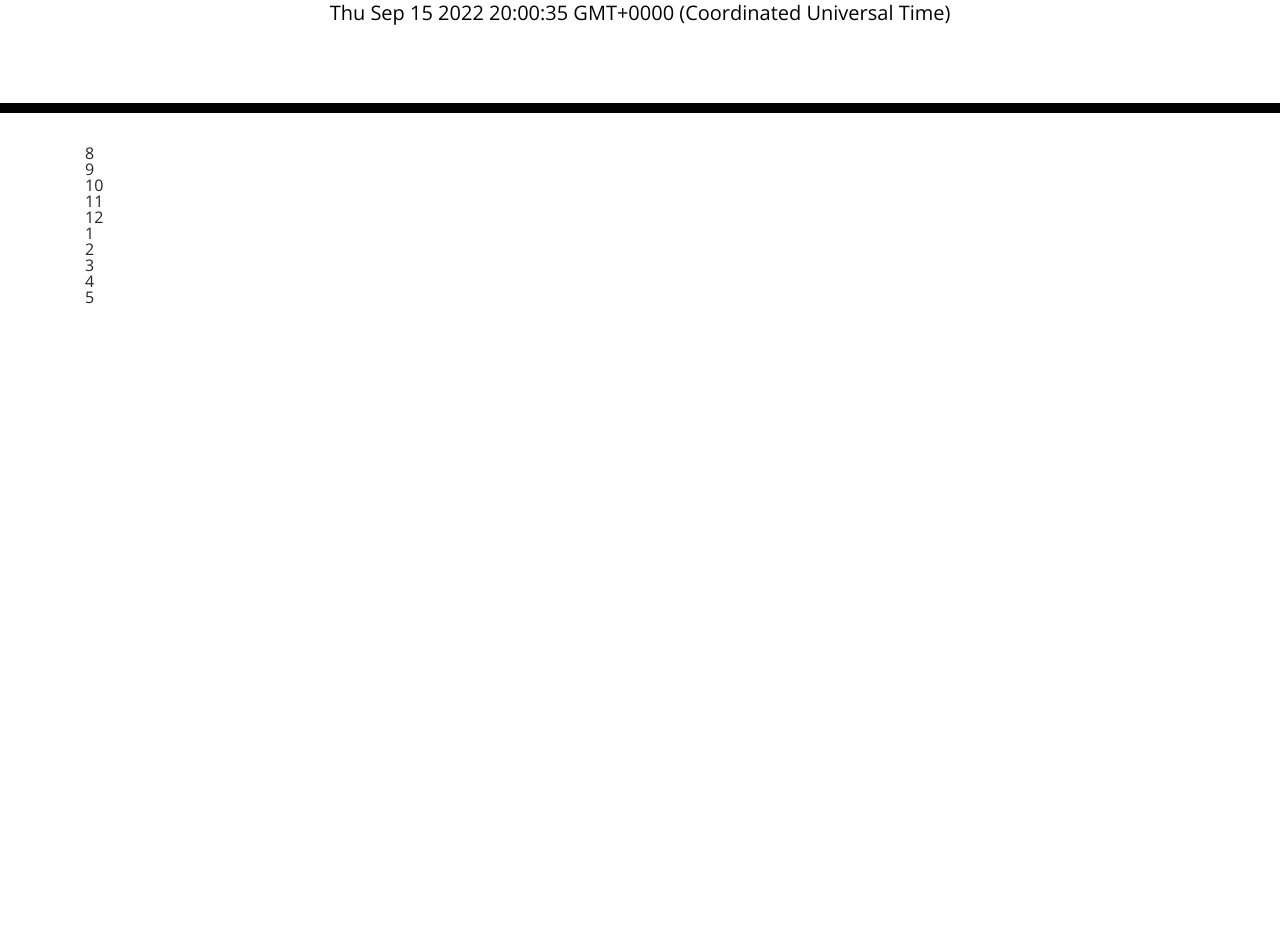
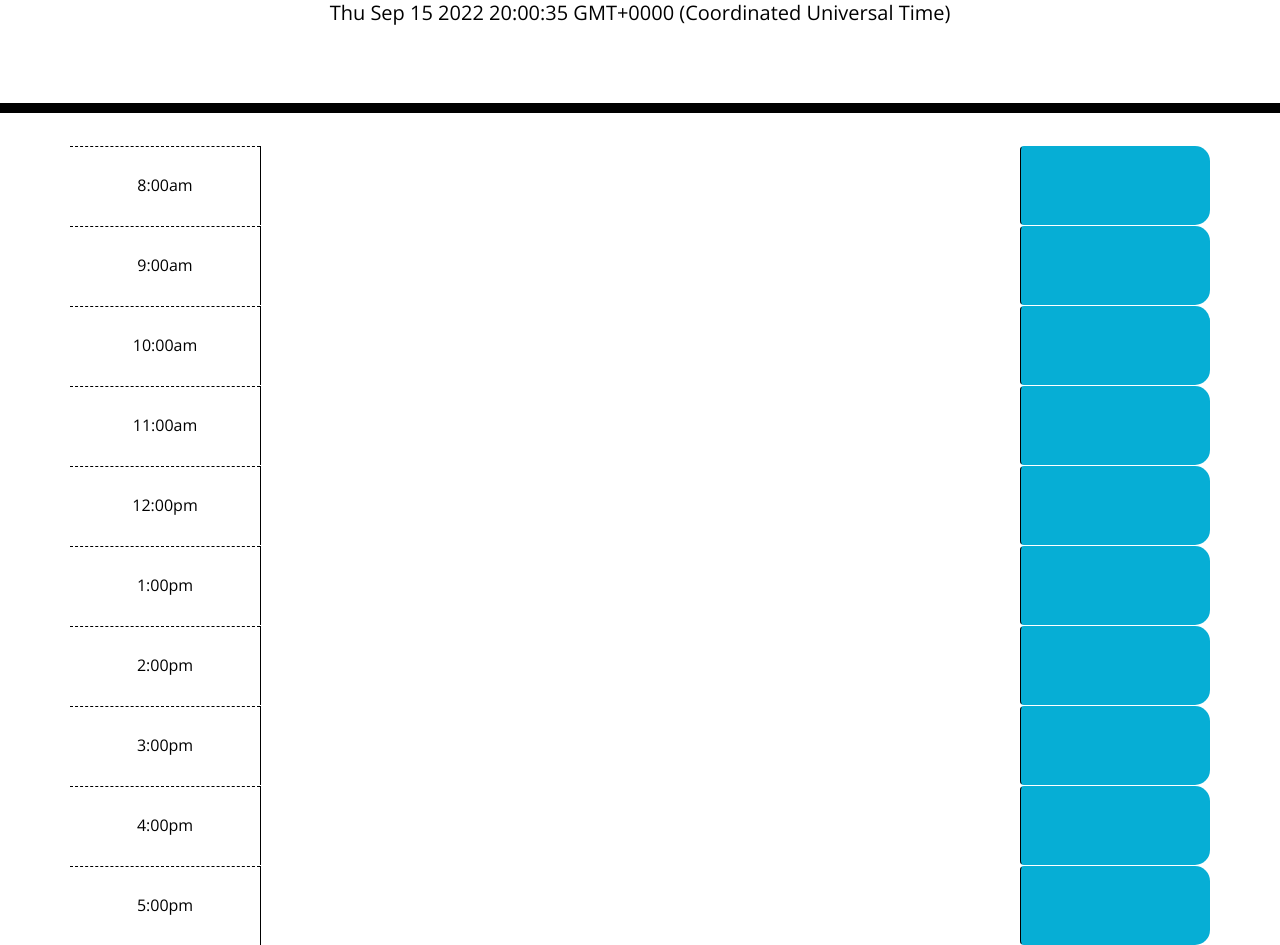
Before and after one commit to thehamberglar/work-day, a plain HTML site: page index.html in a window 1280 px wide. Shown: the part 191-1136 px from the top of the page. Before the commit the page ends 800 px from the top, so only its background shows below. Drawn offline with nearby package versions, Linux system fonts and the light colour scheme.

Commit message:
adding/formating time boxes

```diff
--- a/assets/css/style.css
+++ b/assets/css/style.css
@@ -69,3 +69,7 @@ body {
     font-size: 20px;
     transition: all .3s ease-in-out;
   }
+
+  .hour p {
+    margin-top: 30px;
+  }
--- a/assets/javascript/script.js
+++ b/assets/javascript/script.js
@@ -7,3 +7,5 @@ var day = d.getDate();
 var output = d.getFullYear() + '/' +
     (month<10 ? '0' : '') + month + '/' +
     (day<10 ? '0' : '') + day;
+
+//change box color depenging on time
--- a/index.html
+++ b/index.html
@@ -34,17 +34,72 @@
     </header>
     <div class="container">
       <!-- Timeblocks go here -->
-      <div>8</div>
-      <div>9</div>
-      <div>10</div>
-      <div>11</div>
-      <div>12</div>
-      <div>1</div>
-      <div>2</div>
-      <div>3</div>
-      <div>4</div>
-      <div>5</div>
+      <div class="row time-block">
+        <div class="hour col-2"><p>8:00am</p></div>
+        <textarea class="description col-8"></textarea>
+      <button class="btn saveBtn col-2">
+      </button>
     </div>
+
+      <div class="row time-block">
+        <div class="hour col-2"><p>9:00am</p></div>
+        <textarea class="description col-8"></textarea>
+        <button class="btn saveBtn col-2">
+        </button>
+      </div>
+      <div class="row time-block">
+        <div class="hour col-2"><p>10:00am</p></div>
+        <textarea class="description col-8"></textarea>
+        <button class="btn saveBtn col-2">
+        </button>
+      </div>
+      <div class="row time-block">
+        <div class="hour col-2"><p>11:00am</p></div>
+        <textarea class="description col-8"></textarea>
+        <button class="btn saveBtn col-2">
+        </button>
+      </div>
+
+      <div class="row time-block">
+        <div class="hour col-2"><p>12:00pm</p></div>
+        <textarea class="description col-8"></textarea>
+        <button class="btn saveBtn col-2">
+        </button>
+      </div>
+
+      <div class="row time-block">
+        <div class="hour col-2"><p>1:00pm</p></div>
+        <textarea class="description col-8"></textarea>
+        <button class="btn saveBtn col-2">
+        </button>
+      </div>
+
+      <div class="row time-block">
+        <div class="hour col-2"><p>2:00pm</p></div>
+        <textarea class="description col-8"></textarea>
+        <button class="btn saveBtn col-2">
+        </button>
+    </div>
+
+      <div class="row time-block">
+        <div class="hour col-2"><p>3:00pm</p></div>
+        <textarea class="description col-8"></textarea>
+        <button class="btn saveBtn col-2">
+        </button>
+    </div>
+
+      <div class="row time-block">
+        <div class="hour col-2"><p>4:00pm</p></div>
+        <textarea class="description col-8"></textarea>
+        <button class="btn saveBtn col-2">
+        </button>
+      </div>
+      <div class="row time-block">
+        <div class="hour col-2"><p>5:00pm</p></div>
+        <textarea class="description col-8"></textarea>
+        <button class="btn saveBtn col-2">
+        </button>
+      </div>
 
     <script src="https://code.jquery.com/jquery-3.4.1.min.js"></script>
     <script src="https://cdnjs.cloudflare.com/ajax/libs/moment.js/2.24.0/moment.min.js"></script>
```
